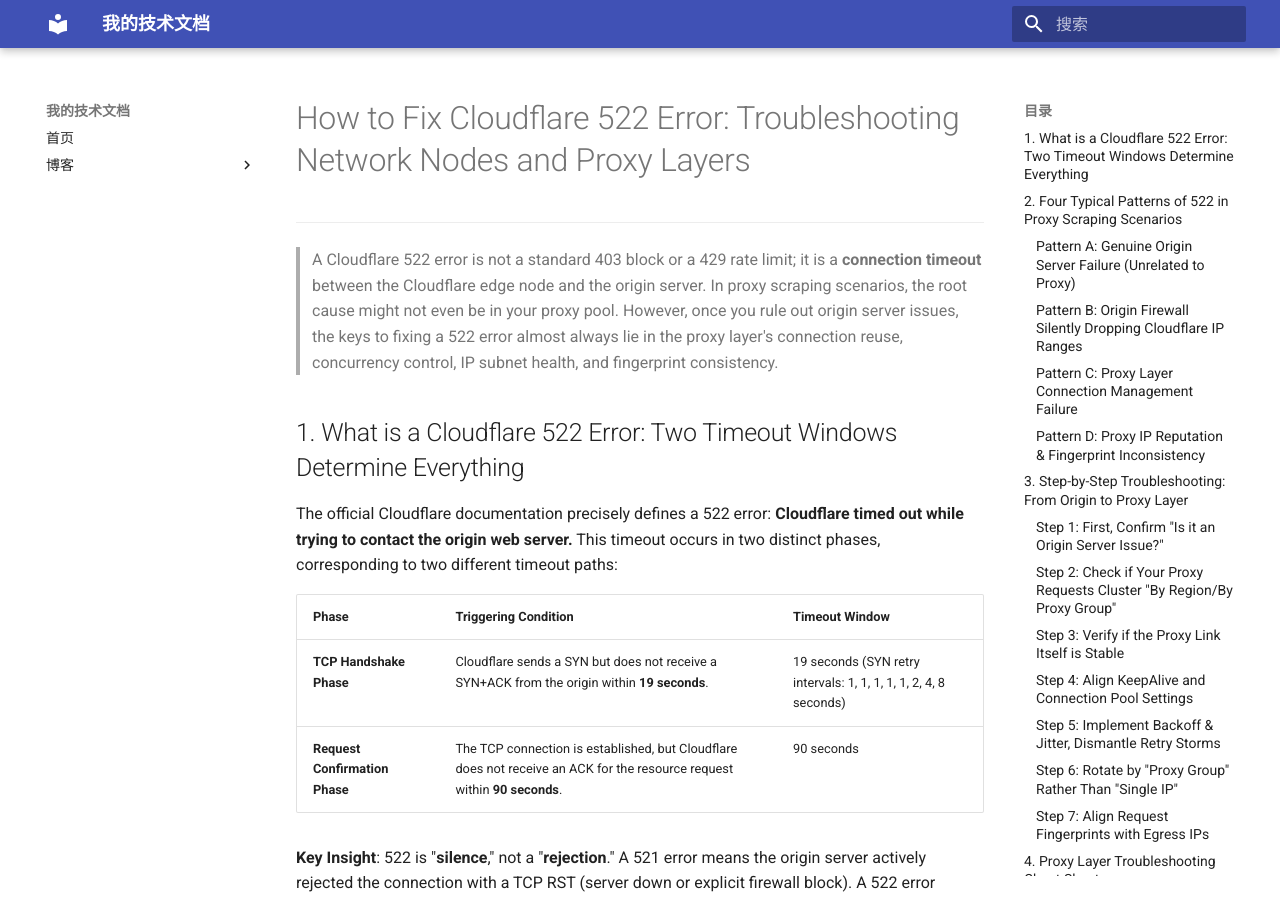
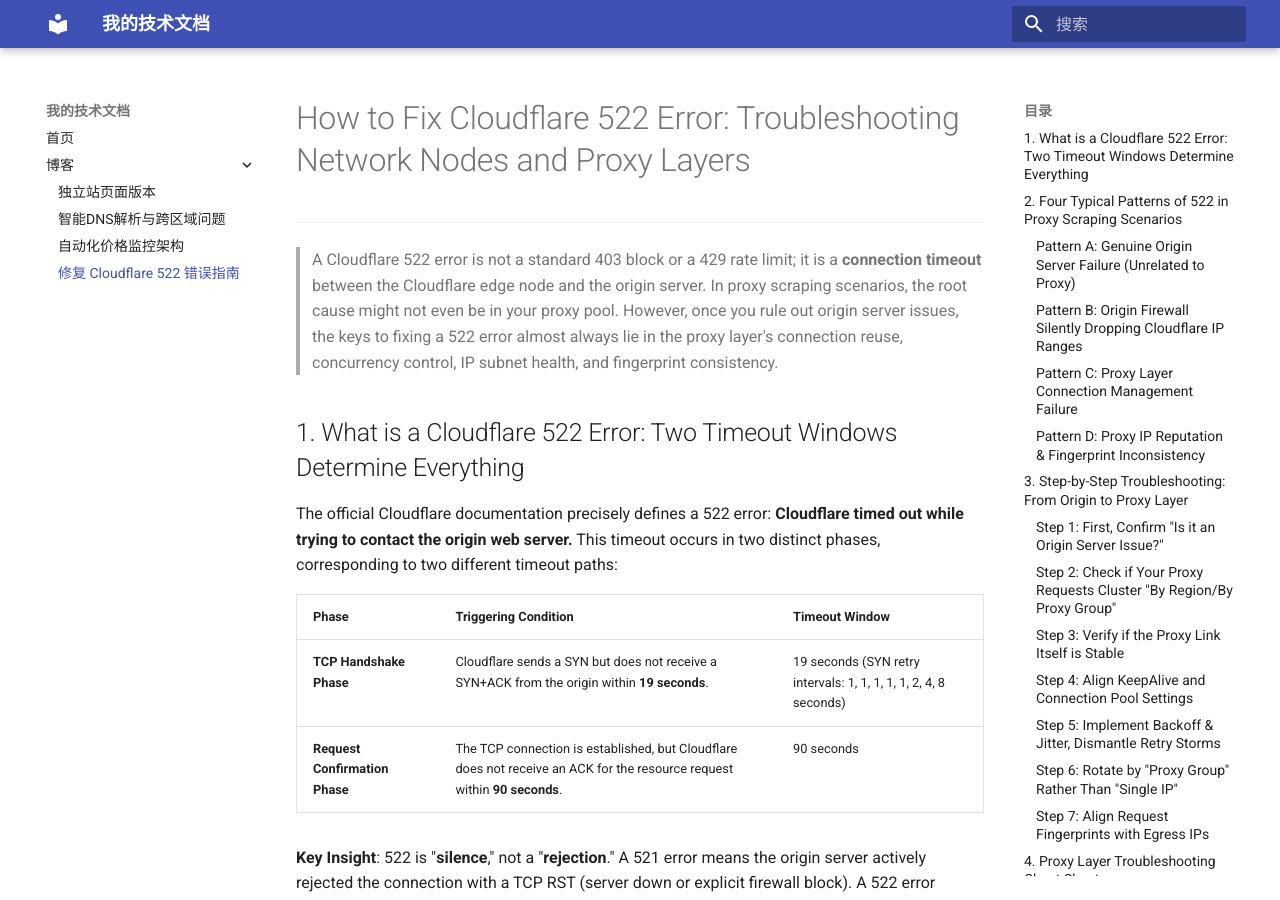
Before and after one commit to B2Proxy/B2Proxy-Global-Residential-Proxy, an MkDocs documentation site: the page built from docs/blog/how-to-fix-cloudflare-522-error.md, in a window 1280 px wide and 900 px high. Built offline with MkDocs 1.6.1 and Material for MkDocs 9.7.7, drawn with Linux system fonts in a browser that asks for light colours.

Commit message:
Update mkdocs.yml

```diff
--- a/mkdocs.yml
+++ b/mkdocs.yml
@@ -10,3 +10,4 @@
     - 独立站页面版本: blog/independent-store-page-versions.md
     - 智能DNS解析与跨区域问题: blog/how-do-proxy-ips-ensure-correct-dns-resolution-across-regions.md
     - 自动化价格监控架构: blog/automated-price-monitoring-architecture.md
+    - 修复 Cloudflare 522 错误指南: blog/how-to-fix-cloudflare-522-error.md
```
